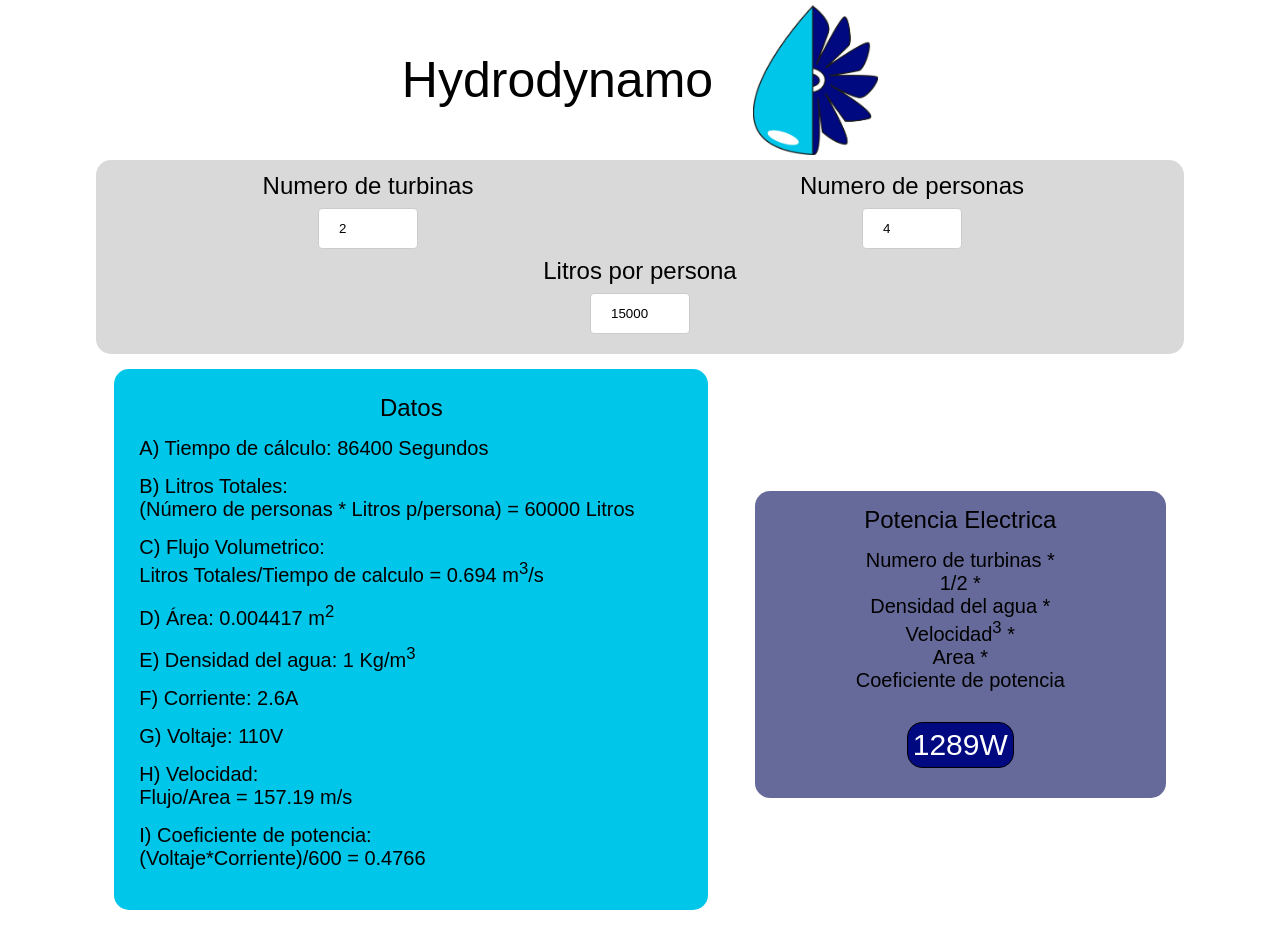
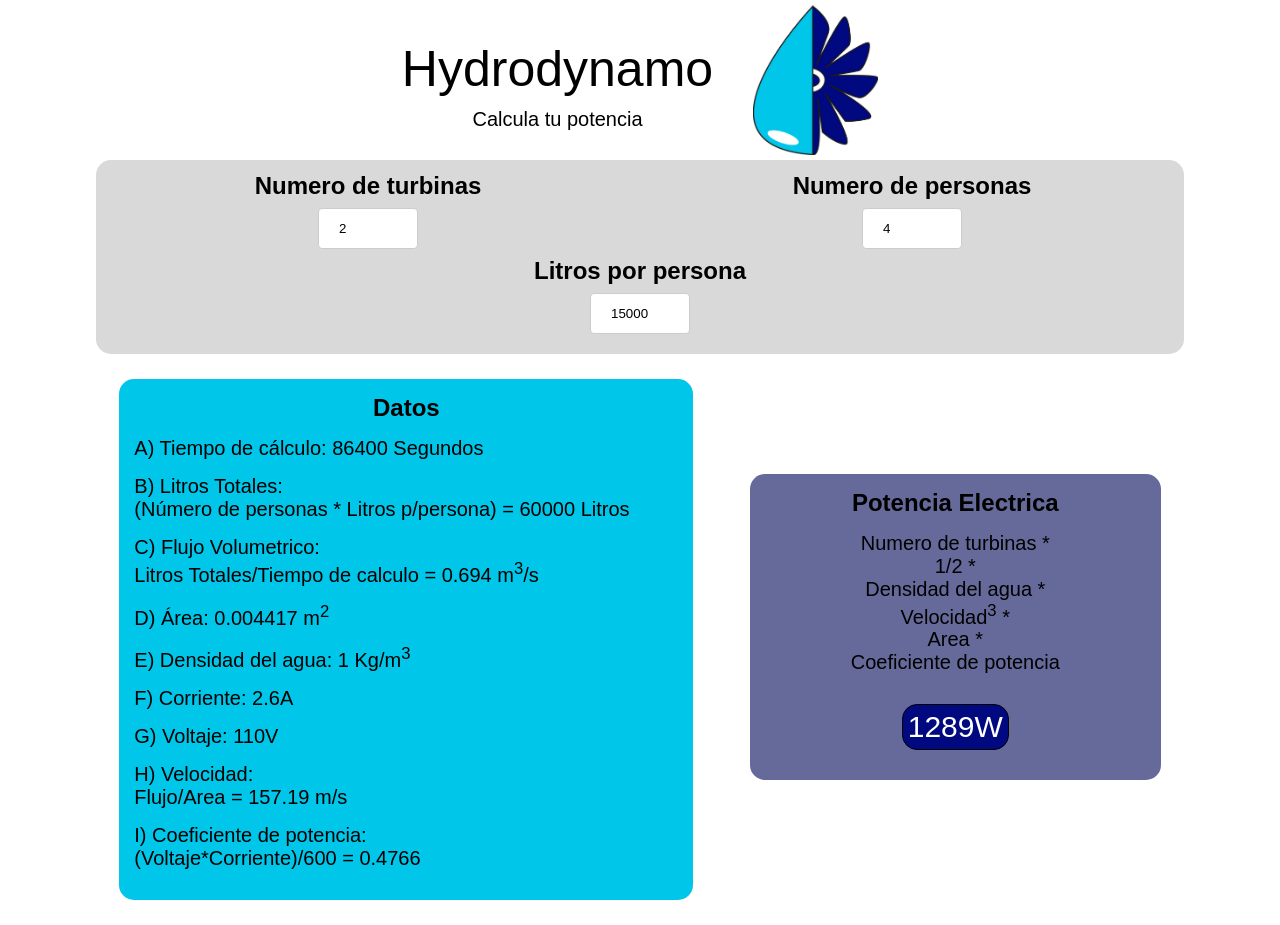
Before and after one commit to pecezon/HydroDynamo, a plain HTML site: page index.html in a window 1280 px wide. After the commit the page ends 900 px from the top, so only its background shows below. Drawn offline with Linux system fonts and the light colour scheme; a web font is replaced by a local one.

Commit message:
negritas y subtitulo agregados

```diff
--- a/index.html
+++ b/index.html
@@ -13,22 +13,25 @@
 <body>
     <div id="container">
         <div id="titulo">
-            <h1>Hydrodynamo</h1>
+            <div id="textoTitulo">
+                <h1>Hydrodynamo</h1>
+                <p>Calcula tu potencia</p>
+            </div>
             <img src="logo.jpeg" alt="">
         </div>
 
         <div id="inputs">
             <div class="userInput">
                 <h2>Numero de turbinas</h2>
-                <input type="number" id="numeroTurbinas" onchange="calcular()" value="2">
+                <input type="number" id="numeroTurbinas" onchange="calcular()" value="2" min="1" max="100" step="1">
             </div>
             <div class="userInput">
                 <h2>Numero de personas</h2>
-                <input type="number" id="numeroPersonas" onchange="calcular()" value="4">
+                <input type="number" id="numeroPersonas" onchange="calcular()" value="4" min="1" max="100" step="1">
             </div>
             <div class="userInput">
                 <h2>Litros por persona</h2>
-                <input type="number" id="litrosPorPersona" onchange="calcular()" value="15000">
+                <input type="number" id="litrosPorPersona" onchange="calcular()" value="15000" min="1" max="100" step="1">
             </div>
         </div>
 
--- a/style.css
+++ b/style.css
@@ -11,6 +11,7 @@ h1{
 
 h2{
     font-size: 24px;
+    font-weight: bold;
 }
 
 h3{
@@ -34,6 +35,17 @@ h3{
     align-items: center;
 }
 
+#textoTitulo p{
+    font-size: 20px;
+}
+
+#textoTitulo{
+    display: flex;
+    justify-content: center;
+    align-items: center;
+    flex-direction: column;
+}
+
 #titulo img{
     width: 125px;
     height: auto;
@@ -41,7 +53,7 @@ h3{
 }
 
 #titulo h1{
-    margin: 20px;
+    margin: 10px 20px;
 }
 
 #inputs{
@@ -83,7 +95,6 @@ h3{
     justify-content: space-around;
     width: 85%;
     flex-wrap: wrap;
-    padding: 15px 0;
 }
 
 #info h3{
@@ -93,9 +104,11 @@ h3{
 #datos{
     width: 50%;
     background-color: #00C6E9;
-    padding: 25px;
+    padding: 25px 0;
     border-radius: 15px;
     word-wrap: break-word;
+    padding: 15px;
+    margin-top: 25px;
 }
 
 #datos h2{
@@ -113,7 +126,6 @@ h3{
     background-color: #666A9A;
     border-radius: 15px;
     margin-left: 10px;
-    margin-top: 10px;
     padding: 15px;
 }
 
@@ -144,7 +156,9 @@ h3{
     #datos{
         flex: 100;
     }
-
+    #titulo p{
+        font-size: 16px;
+    }
     #titulo img{
         width: 75px;
         height: auto;
@@ -162,11 +176,12 @@ h3{
 
     #datos{
         width: 85%;
+        margin-top: 15px;
     }
 
     #potencia{
         width: 85%;
-        margin: 15px 0;
+        margin-top: 15px;
     }
 
     #potencia{
```
